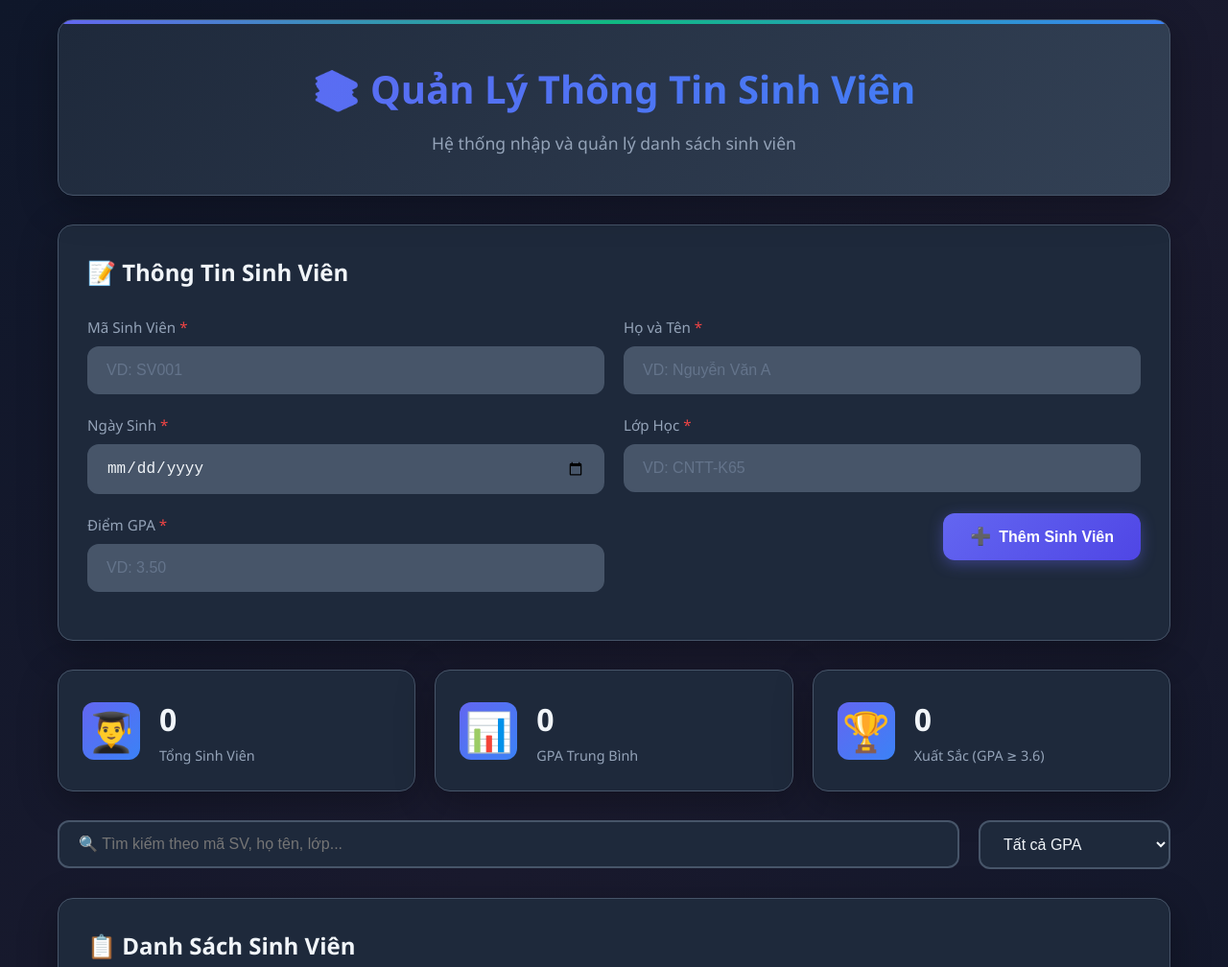
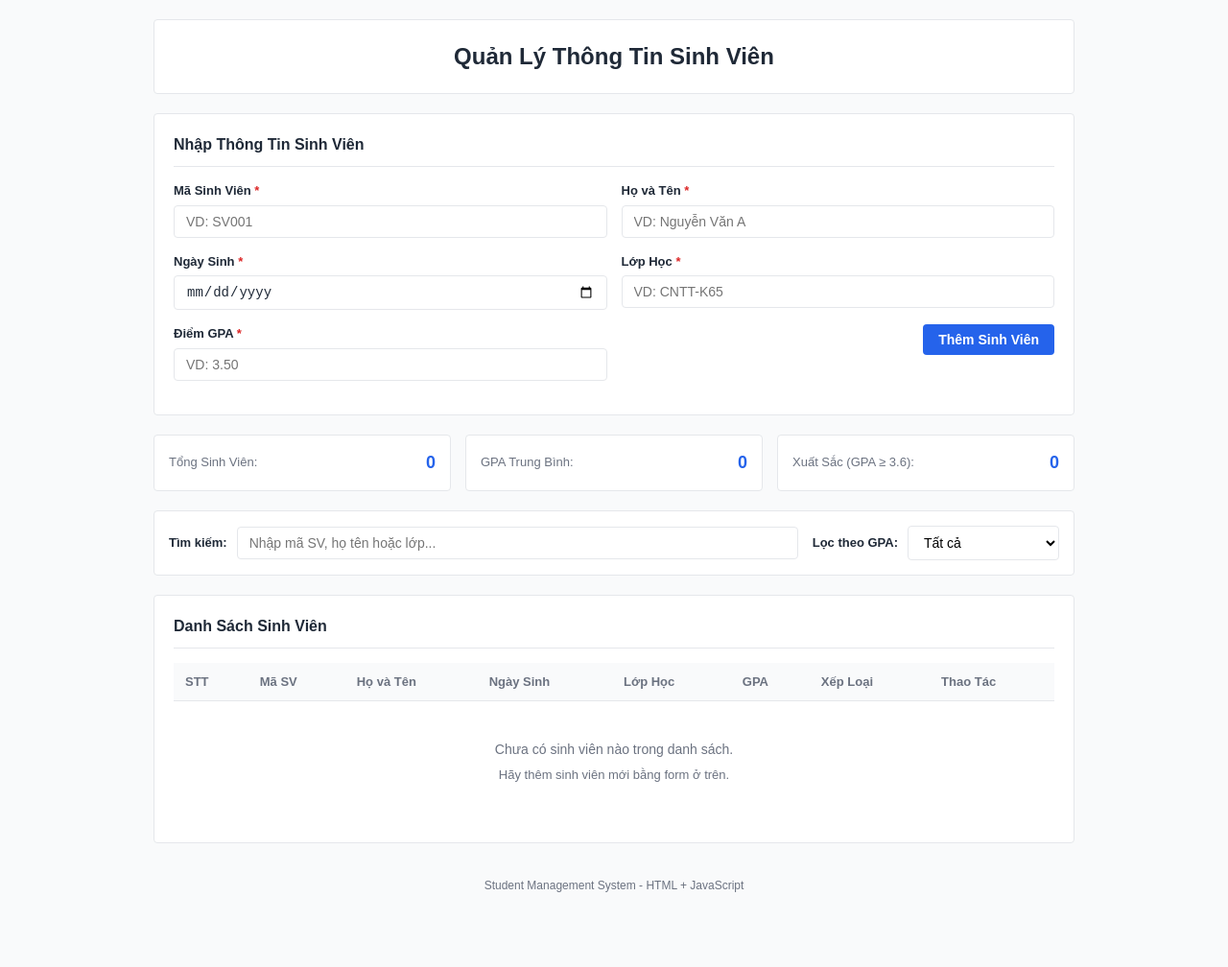
Before and after one commit to hashi173/BT1-student-management, a plain HTML site: page index.html in a window 1280 px wide. Shown: the top 1008 px of the page at 96% size. After the commit the page ends 967 px from the top, so only its background shows below. Drawn offline with Linux system fonts and the light colour scheme.

Commit message:
Simplify UI: remove icons, use clean light theme

```diff
--- a/index.html
+++ b/index.html
@@ -1,21 +1,22 @@
 <!DOCTYPE html>
 <html lang="vi">
+
 <head>
     <meta charset="UTF-8">
     <meta name="viewport" content="width=device-width, initial-scale=1.0">
     <title>Quản Lý Thông Tin Sinh Viên</title>
     <link rel="stylesheet" href="styles.css">
 </head>
+
 <body>
     <div class="container">
         <header>
-            <h1>📚 Quản Lý Thông Tin Sinh Viên</h1>
-            <p class="subtitle">Hệ thống nhập và quản lý danh sách sinh viên</p>
+            <h1>Quản Lý Thông Tin Sinh Viên</h1>
         </header>
 
         <!-- Form nhập thông tin sinh viên -->
         <section class="form-section">
-            <h2>📝 Thông Tin Sinh Viên</h2>
+            <h2>Nhập Thông Tin Sinh Viên</h2>
             <form id="studentForm">
                 <div class="form-row">
                     <div class="form-group">
@@ -43,12 +44,9 @@
                         <input type="number" id="gpa" step="0.01" min="0" max="4" placeholder="VD: 3.50" required>
                     </div>
                     <div class="form-group btn-group">
-                        <button type="submit" class="btn btn-primary" id="submitBtn">
-                            <span class="btn-icon">➕</span> Thêm Sinh Viên
-                        </button>
-                        <button type="button" class="btn btn-secondary" id="cancelBtn" style="display: none;">
-                            <span class="btn-icon">❌</span> Hủy
-                        </button>
+                        <button type="submit" class="btn btn-primary" id="submitBtn">Thêm Sinh Viên</button>
+                        <button type="button" class="btn btn-secondary" id="cancelBtn"
+                            style="display: none;">Hủy</button>
                     </div>
                 </div>
             </form>
@@ -57,36 +55,29 @@
         <!-- Thống kê -->
         <section class="stats-section">
             <div class="stat-card">
-                <div class="stat-icon">👨‍🎓</div>
-                <div class="stat-info">
-                    <span class="stat-number" id="totalStudents">0</span>
-                    <span class="stat-label">Tổng Sinh Viên</span>
-                </div>
+                <span class="stat-label">Tổng Sinh Viên:</span>
+                <span class="stat-number" id="totalStudents">0</span>
             </div>
             <div class="stat-card">
-                <div class="stat-icon">📊</div>
-                <div class="stat-info">
-                    <span class="stat-number" id="avgGpa">0.00</span>
-                    <span class="stat-label">GPA Trung Bình</span>
-                </div>
+                <span class="stat-label">GPA Trung Bình:</span>
+                <span class="stat-number" id="avgGpa">0.00</span>
             </div>
             <div class="stat-card">
-                <div class="stat-icon">🏆</div>
-                <div class="stat-info">
-                    <span class="stat-number" id="excellentCount">0</span>
-                    <span class="stat-label">Xuất Sắc (GPA ≥ 3.6)</span>
-                </div>
+                <span class="stat-label">Xuất Sắc (GPA ≥ 3.6):</span>
+                <span class="stat-number" id="excellentCount">0</span>
             </div>
         </section>
 
         <!-- Tìm kiếm và lọc -->
         <section class="search-section">
             <div class="search-box">
-                <input type="text" id="searchInput" placeholder="🔍 Tìm kiếm theo mã SV, họ tên, lớp...">
+                <label for="searchInput">Tìm kiếm:</label>
+                <input type="text" id="searchInput" placeholder="Nhập mã SV, họ tên hoặc lớp...">
             </div>
             <div class="filter-box">
+                <label for="filterGpa">Lọc theo GPA:</label>
                 <select id="filterGpa">
-                    <option value="all">Tất cả GPA</option>
+                    <option value="all">Tất cả</option>
                     <option value="excellent">Xuất sắc (≥ 3.6)</option>
                     <option value="good">Giỏi (3.2 - 3.59)</option>
                     <option value="average">Khá (2.5 - 3.19)</option>
@@ -97,7 +88,7 @@
 
         <!-- Danh sách sinh viên -->
         <section class="table-section">
-            <h2>📋 Danh Sách Sinh Viên</h2>
+            <h2>Danh Sách Sinh Viên</h2>
             <div class="table-container">
                 <table id="studentTable">
                     <thead>
@@ -113,27 +104,23 @@
                         </tr>
                     </thead>
                     <tbody id="studentTableBody">
-                        <!-- Dữ liệu sinh viên sẽ được render ở đây -->
                     </tbody>
                 </table>
                 <div class="empty-state" id="emptyState">
-                    <div class="empty-icon">📭</div>
-                    <p>Chưa có sinh viên nào trong danh sách</p>
-                    <span>Hãy thêm sinh viên mới bằng form ở trên</span>
+                    <p>Chưa có sinh viên nào trong danh sách.</p>
+                    <span>Hãy thêm sinh viên mới bằng form ở trên.</span>
                 </div>
             </div>
         </section>
 
-        <!-- Footer -->
         <footer>
-            <p>© 2026 Student Management System | Được tạo bằng HTML + JavaScript</p>
+            <p>Student Management System - HTML + JavaScript</p>
         </footer>
     </div>
 
     <!-- Modal xác nhận xóa -->
     <div class="modal-overlay" id="deleteModal">
         <div class="modal">
-            <div class="modal-icon">⚠️</div>
             <h3>Xác Nhận Xóa</h3>
             <p>Bạn có chắc chắn muốn xóa sinh viên <strong id="deleteStudentName"></strong>?</p>
             <div class="modal-actions">
@@ -145,10 +132,10 @@
 
     <!-- Toast notification -->
     <div class="toast" id="toast">
-        <span class="toast-icon"></span>
         <span class="toast-message"></span>
     </div>
 
     <script src="app.js"></script>
 </body>
+
 </html>
--- a/styles.css
+++ b/styles.css
@@ -1,30 +1,22 @@
 /* ===== CSS Variables ===== */
 :root {
-    --primary-color: #6366f1;
-    --primary-hover: #4f46e5;
-    --secondary-color: #64748b;
-    --success-color: #10b981;
-    --warning-color: #f59e0b;
-    --danger-color: #ef4444;
-    --info-color: #3b82f6;
+    --primary-color: #2563eb;
+    --primary-hover: #1d4ed8;
+    --secondary-color: #6b7280;
+    --success-color: #16a34a;
+    --warning-color: #ca8a04;
+    --danger-color: #dc2626;
 
-    --bg-primary: #0f172a;
-    --bg-secondary: #1e293b;
-    --bg-card: #334155;
-    --bg-input: #475569;
+    --bg-primary: #ffffff;
+    --bg-secondary: #f9fafb;
+    --bg-card: #ffffff;
 
-    --text-primary: #f1f5f9;
-    --text-secondary: #94a3b8;
-    --text-muted: #64748b;
+    --text-primary: #1f2937;
+    --text-secondary: #6b7280;
 
-    --border-color: #475569;
-    --shadow-color: rgba(0, 0, 0, 0.3);
+    --border-color: #e5e7eb;
 
-    --radius-sm: 8px;
-    --radius-md: 12px;
-    --radius-lg: 16px;
-
-    --transition: all 0.3s ease;
+    --radius: 4px;
 }
 
 /* ===== Reset & Base ===== */
@@ -35,16 +27,17 @@
 }
 
 body {
-    font-family: 'Segoe UI', Tahoma, Geneva, Verdana, sans-serif;
-    background: linear-gradient(135deg, var(--bg-primary) 0%, #1a1a2e 50%, var(--bg-primary) 100%);
+    font-family: Arial, sans-serif;
+    background: var(--bg-secondary);
     min-height: 100vh;
     color: var(--text-primary);
-    line-height: 1.6;
+    line-height: 1.5;
+    font-size: 14px;
 }
 
 /* ===== Container ===== */
 .container {
-    max-width: 1200px;
+    max-width: 1000px;
     margin: 0 auto;
     padding: 20px;
 }
@@ -52,61 +45,41 @@ body {
 /* ===== Header ===== */
 header {
     text-align: center;
-    padding: 40px 20px;
-    background: linear-gradient(135deg, var(--bg-secondary) 0%, var(--bg-card) 100%);
-    border-radius: var(--radius-lg);
-    margin-bottom: 30px;
-    box-shadow: 0 10px 40px var(--shadow-color);
+    padding: 20px;
+    background: var(--bg-card);
     border: 1px solid var(--border-color);
-    position: relative;
-    overflow: hidden;
-}
-
-header::before {
-    content: '';
-    position: absolute;
-    top: 0;
-    left: 0;
-    right: 0;
-    height: 4px;
-    background: linear-gradient(90deg, var(--primary-color), var(--success-color), var(--info-color));
+    border-radius: var(--radius);
+    margin-bottom: 20px;
 }
 
 header h1 {
-    font-size: 2.5rem;
-    background: linear-gradient(135deg, var(--primary-color), var(--info-color));
-    -webkit-background-clip: text;
-    -webkit-text-fill-color: transparent;
-    background-clip: text;
-    margin-bottom: 10px;
+    font-size: 24px;
+    color: var(--text-primary);
 }
 
-.subtitle {
-    color: var(--text-secondary);
-    font-size: 1.1rem;
+/* ===== Section Titles ===== */
+h2 {
+    font-size: 16px;
+    margin-bottom: 15px;
+    color: var(--text-primary);
+    border-bottom: 1px solid var(--border-color);
+    padding-bottom: 10px;
 }
 
 /* ===== Form Section ===== */
 .form-section {
-    background: var(--bg-secondary);
-    border-radius: var(--radius-lg);
-    padding: 30px;
-    margin-bottom: 30px;
-    box-shadow: 0 10px 40px var(--shadow-color);
+    background: var(--bg-card);
     border: 1px solid var(--border-color);
-}
-
-.form-section h2 {
-    color: var(--text-primary);
-    margin-bottom: 25px;
-    font-size: 1.5rem;
+    border-radius: var(--radius);
+    padding: 20px;
+    margin-bottom: 20px;
 }
 
 .form-row {
     display: grid;
-    grid-template-columns: repeat(auto-fit, minmax(250px, 1fr));
-    gap: 20px;
-    margin-bottom: 20px;
+    grid-template-columns: repeat(2, 1fr);
+    gap: 15px;
+    margin-bottom: 15px;
 }
 
 .form-group {
@@ -115,10 +88,10 @@ header h1 {
 }
 
 .form-group label {
-    font-weight: 500;
-    margin-bottom: 8px;
-    color: var(--text-secondary);
-    font-size: 0.95rem;
+    font-weight: 600;
+    margin-bottom: 5px;
+    color: var(--text-primary);
+    font-size: 13px;
 }
 
 .required {
@@ -127,24 +100,18 @@ header h1 {
 
 .form-group input,
 .form-group select {
-    padding: 14px 18px;
-    border: 2px solid var(--border-color);
-    border-radius: var(--radius-md);
-    font-size: 1rem;
-    background: var(--bg-input);
+    padding: 8px 12px;
+    border: 1px solid var(--border-color);
+    border-radius: var(--radius);
+    font-size: 14px;
+    background: var(--bg-primary);
     color: var(--text-primary);
-    transition: var(--transition);
 }
 
 .form-group input:focus,
 .form-group select:focus {
     outline: none;
     border-color: var(--primary-color);
-    box-shadow: 0 0 0 4px rgba(99, 102, 241, 0.2);
-}
-
-.form-group input::placeholder {
-    color: var(--text-muted);
 }
 
 .btn-group {
@@ -155,166 +122,129 @@ header h1 {
 
 /* ===== Buttons ===== */
 .btn {
-    padding: 14px 28px;
+    padding: 8px 16px;
     border: none;
-    border-radius: var(--radius-md);
-    font-size: 1rem;
+    border-radius: var(--radius);
+    font-size: 14px;
     font-weight: 600;
     cursor: pointer;
-    transition: var(--transition);
-    display: inline-flex;
-    align-items: center;
-    justify-content: center;
-    gap: 8px;
 }
 
 .btn-primary {
-    background: linear-gradient(135deg, var(--primary-color), var(--primary-hover));
+    background: var(--primary-color);
     color: white;
-    box-shadow: 0 4px 15px rgba(99, 102, 241, 0.4);
 }
 
 .btn-primary:hover {
-    transform: translateY(-2px);
-    box-shadow: 0 6px 20px rgba(99, 102, 241, 0.5);
+    background: var(--primary-hover);
 }
 
 .btn-secondary {
-    background: var(--bg-card);
+    background: var(--bg-secondary);
     color: var(--text-primary);
-    border: 2px solid var(--border-color);
+    border: 1px solid var(--border-color);
 }
 
 .btn-secondary:hover {
-    background: var(--bg-input);
+    background: var(--border-color);
 }
 
 .btn-danger {
-    background: linear-gradient(135deg, var(--danger-color), #dc2626);
+    background: var(--danger-color);
     color: white;
 }
 
 .btn-danger:hover {
-    transform: translateY(-2px);
-    box-shadow: 0 6px 20px rgba(239, 68, 68, 0.4);
-}
-
-.btn-icon {
-    font-size: 1.1rem;
+    background: #b91c1c;
 }
 
 /* ===== Stats Section ===== */
 .stats-section {
-    display: grid;
-    grid-template-columns: repeat(auto-fit, minmax(200px, 1fr));
-    gap: 20px;
-    margin-bottom: 30px;
+    display: flex;
+    gap: 15px;
+    margin-bottom: 20px;
 }
 
 .stat-card {
-    background: var(--bg-secondary);
-    border-radius: var(--radius-lg);
-    padding: 25px;
+    flex: 1;
+    background: var(--bg-card);
+    border: 1px solid var(--border-color);
+    border-radius: var(--radius);
+    padding: 15px;
     display: flex;
+    justify-content: space-between;
     align-items: center;
-    gap: 20px;
-    box-shadow: 0 10px 40px var(--shadow-color);
-    border: 1px solid var(--border-color);
-    transition: var(--transition);
 }
 
-.stat-card:hover {
-    transform: translateY(-5px);
-    box-shadow: 0 15px 50px var(--shadow-color);
-}
-
-.stat-icon {
-    font-size: 2.5rem;
-    width: 60px;
-    height: 60px;
-    display: flex;
-    align-items: center;
-    justify-content: center;
-    background: linear-gradient(135deg, var(--primary-color), var(--info-color));
-    border-radius: var(--radius-md);
-}
-
-.stat-info {
-    display: flex;
-    flex-direction: column;
+.stat-label {
+    color: var(--text-secondary);
+    font-size: 13px;
 }
 
 .stat-number {
-    font-size: 2rem;
+    font-size: 18px;
     font-weight: 700;
-    color: var(--text-primary);
-}
-
-.stat-label {
-    font-size: 0.9rem;
-    color: var(--text-secondary);
+    color: var(--primary-color);
 }
 
 /* ===== Search Section ===== */
 .search-section {
     display: flex;
-    gap: 20px;
-    margin-bottom: 30px;
-    flex-wrap: wrap;
+    gap: 15px;
+    margin-bottom: 20px;
+    background: var(--bg-card);
+    border: 1px solid var(--border-color);
+    border-radius: var(--radius);
+    padding: 15px;
+}
+
+.search-box,
+.filter-box {
+    display: flex;
+    align-items: center;
+    gap: 10px;
 }
 
 .search-box {
     flex: 1;
-    min-width: 250px;
+}
+
+.search-box label,
+.filter-box label {
+    font-weight: 600;
+    font-size: 13px;
+    white-space: nowrap;
 }
 
 .search-box input {
-    width: 100%;
-    padding: 14px 20px;
-    border: 2px solid var(--border-color);
-    border-radius: var(--radius-md);
-    font-size: 1rem;
-    background: var(--bg-secondary);
-    color: var(--text-primary);
-    transition: var(--transition);
+    flex: 1;
+    padding: 8px 12px;
+    border: 1px solid var(--border-color);
+    border-radius: var(--radius);
+    font-size: 14px;
 }
 
 .search-box input:focus {
     outline: none;
     border-color: var(--primary-color);
-    box-shadow: 0 0 0 4px rgba(99, 102, 241, 0.2);
 }
 
 .filter-box select {
-    padding: 14px 20px;
-    border: 2px solid var(--border-color);
-    border-radius: var(--radius-md);
-    font-size: 1rem;
-    background: var(--bg-secondary);
-    color: var(--text-primary);
+    padding: 8px 12px;
+    border: 1px solid var(--border-color);
+    border-radius: var(--radius);
+    font-size: 14px;
+    background: var(--bg-primary);
     cursor: pointer;
-    min-width: 200px;
-}
-
-.filter-box select:focus {
-    outline: none;
-    border-color: var(--primary-color);
 }
 
 /* ===== Table Section ===== */
 .table-section {
-    background: var(--bg-secondary);
-    border-radius: var(--radius-lg);
-    padding: 30px;
-    box-shadow: 0 10px 40px var(--shadow-color);
+    background: var(--bg-card);
     border: 1px solid var(--border-color);
-    margin-bottom: 30px;
-}
-
-.table-section h2 {
-    color: var(--text-primary);
-    margin-bottom: 25px;
-    font-size: 1.5rem;
+    border-radius: var(--radius);
+    padding: 20px;
+    margin-bottom: 20px;
 }
 
 .table-container {
@@ -326,103 +256,94 @@ table {
     border-collapse: collapse;
 }
 
-thead {
-    background: var(--bg-card);
+th,
+td {
+    padding: 10px 12px;
+    text-align: left;
+    border-bottom: 1px solid var(--border-color);
 }
 
 th {
-    padding: 16px 20px;
-    text-align: left;
+    background: var(--bg-secondary);
     font-weight: 600;
+    font-size: 13px;
     color: var(--text-secondary);
-    font-size: 0.9rem;
-    text-transform: uppercase;
-    letter-spacing: 0.5px;
-    border-bottom: 2px solid var(--border-color);
 }
 
 td {
-    padding: 16px 20px;
-    border-bottom: 1px solid var(--border-color);
-    color: var(--text-primary);
-}
-
-tbody tr {
-    transition: var(--transition);
+    font-size: 14px;
 }
 
 tbody tr:hover {
-    background: var(--bg-card);
+    background: var(--bg-secondary);
 }
 
 /* ===== GPA Badge ===== */
 .gpa-badge {
-    padding: 6px 12px;
-    border-radius: 20px;
-    font-size: 0.85rem;
+    padding: 3px 8px;
+    border-radius: var(--radius);
+    font-size: 12px;
     font-weight: 600;
     display: inline-block;
 }
 
 .gpa-excellent {
-    background: linear-gradient(135deg, #10b981, #059669);
-    color: white;
+    background: #dcfce7;
+    color: #166534;
 }
 
 .gpa-good {
-    background: linear-gradient(135deg, #3b82f6, #2563eb);
-    color: white;
+    background: #dbeafe;
+    color: #1e40af;
 }
 
 .gpa-average {
-    background: linear-gradient(135deg, #f59e0b, #d97706);
-    color: white;
+    background: #fef9c3;
+    color: #854d0e;
 }
 
 .gpa-below {
-    background: linear-gradient(135deg, #ef4444, #dc2626);
-    color: white;
+    background: #fee2e2;
+    color: #991b1b;
 }
 
 /* ===== Action Buttons ===== */
 .action-btns {
     display: flex;
-    gap: 8px;
+    gap: 5px;
 }
 
 .action-btn {
-    padding: 8px 14px;
+    padding: 5px 10px;
     border: none;
-    border-radius: var(--radius-sm);
+    border-radius: var(--radius);
     cursor: pointer;
-    font-size: 0.9rem;
-    transition: var(--transition);
+    font-size: 12px;
+    font-weight: 600;
 }
 
 .edit-btn {
-    background: var(--info-color);
-    color: white;
+    background: #dbeafe;
+    color: #1e40af;
 }
 
 .edit-btn:hover {
-    background: #2563eb;
-    transform: scale(1.05);
+    background: #bfdbfe;
 }
 
 .delete-btn {
-    background: var(--danger-color);
-    color: white;
+    background: #fee2e2;
+    color: #991b1b;
 }
 
 .delete-btn:hover {
-    background: #dc2626;
-    transform: scale(1.05);
+    background: #fecaca;
 }
 
 /* ===== Empty State ===== */
 .empty-state {
     text-align: center;
-    padding: 60px 20px;
+    padding: 40px 20px;
     color: var(--text-secondary);
     display: none;
 }
@@ -431,19 +352,13 @@ tbody tr:hover {
     display: block;
 }
 
-.empty-icon {
-    font-size: 4rem;
-    margin-bottom: 20px;
-}
-
 .empty-state p {
-    font-size: 1.2rem;
-    margin-bottom: 10px;
+    font-size: 14px;
+    margin-bottom: 5px;
 }
 
 .empty-state span {
-    font-size: 0.95rem;
-    color: var(--text-muted);
+    font-size: 13px;
 }
 
 /* ===== Modal ===== */
@@ -453,14 +368,14 @@ tbody tr:hover {
     left: 0;
     right: 0;
     bottom: 0;
-    background: rgba(0, 0, 0, 0.7);
+    background: rgba(0, 0, 0, 0.5);
     display: flex;
     align-items: center;
     justify-content: center;
     z-index: 1000;
     opacity: 0;
     visibility: hidden;
-    transition: var(--transition);
+    transition: all 0.2s;
 }
 
 .modal-overlay.show {
@@ -469,59 +384,44 @@ tbody tr:hover {
 }
 
 .modal {
-    background: var(--bg-secondary);
-    border-radius: var(--radius-lg);
-    padding: 40px;
-    max-width: 400px;
+    background: var(--bg-card);
+    border-radius: var(--radius);
+    padding: 25px;
+    max-width: 350px;
     width: 90%;
     text-align: center;
-    transform: scale(0.8);
-    transition: var(--transition);
     border: 1px solid var(--border-color);
 }
 
-.modal-overlay.show .modal {
-    transform: scale(1);
-}
-
-.modal-icon {
-    font-size: 4rem;
-    margin-bottom: 20px;
-}
-
 .modal h3 {
-    font-size: 1.5rem;
-    margin-bottom: 15px;
-    color: var(--text-primary);
+    font-size: 16px;
+    margin-bottom: 10px;
 }
 
 .modal p {
     color: var(--text-secondary);
-    margin-bottom: 25px;
+    margin-bottom: 20px;
+    font-size: 14px;
 }
 
 .modal-actions {
     display: flex;
-    gap: 15px;
+    gap: 10px;
     justify-content: center;
 }
 
 /* ===== Toast ===== */
 .toast {
     position: fixed;
-    bottom: 30px;
-    right: 30px;
+    bottom: 20px;
+    right: 20px;
     background: var(--bg-card);
-    padding: 16px 24px;
-    border-radius: var(--radius-md);
-    display: flex;
-    align-items: center;
-    gap: 12px;
-    box-shadow: 0 10px 40px var(--shadow-color);
+    padding: 12px 20px;
+    border-radius: var(--radius);
     border: 1px solid var(--border-color);
     transform: translateY(100px);
     opacity: 0;
-    transition: var(--transition);
+    transition: all 0.3s;
     z-index: 1001;
 }
 
@@ -531,89 +431,47 @@ tbody tr:hover {
 }
 
 .toast.success {
-    border-left: 4px solid var(--success-color);
+    border-left: 3px solid var(--success-color);
 }
 
 .toast.error {
-    border-left: 4px solid var(--danger-color);
-}
-
-.toast.warning {
-    border-left: 4px solid var(--warning-color);
-}
-
-.toast-icon {
-    font-size: 1.5rem;
+    border-left: 3px solid var(--danger-color);
 }
 
 .toast-message {
-    color: var(--text-primary);
-    font-weight: 500;
+    font-size: 14px;
 }
 
 /* ===== Footer ===== */
 footer {
     text-align: center;
-    padding: 30px;
-    color: var(--text-muted);
-    font-size: 0.9rem;
+    padding: 15px;
+    color: var(--text-secondary);
+    font-size: 12px;
 }
 
 /* ===== Responsive ===== */
 @media (max-width: 768px) {
-    header h1 {
-        font-size: 1.8rem;
-    }
-
     .form-row {
         grid-template-columns: 1fr;
     }
 
-    .btn-group {
+    .stats-section {
         flex-direction: column;
-    }
-
-    .stats-section {
-        grid-template-columns: 1fr;
     }
 
     .search-section {
         flex-direction: column;
     }
 
+    .search-box,
+    .filter-box {
+        flex-direction: column;
+        align-items: flex-start;
+    }
+
+    .search-box input,
     .filter-box select {
         width: 100%;
     }
-
-    th, td {
-        padding: 12px 10px;
-        font-size: 0.85rem;
-    }
-
-    .action-btns {
-        flex-direction: column;
-    }
 }
-
-/* ===== Animations ===== */
-@keyframes fadeIn {
-    from {
-        opacity: 0;
-        transform: translateY(20px);
-    }
-    to {
-        opacity: 1;
-        transform: translateY(0);
-    }
-}
-
-.form-section,
-.stats-section,
-.search-section,
-.table-section {
-    animation: fadeIn 0.5s ease;
-}
-
-tbody tr {
-    animation: fadeIn 0.3s ease;
-}
```
Also changed, not shown: app.js (+5 -24 lines).
